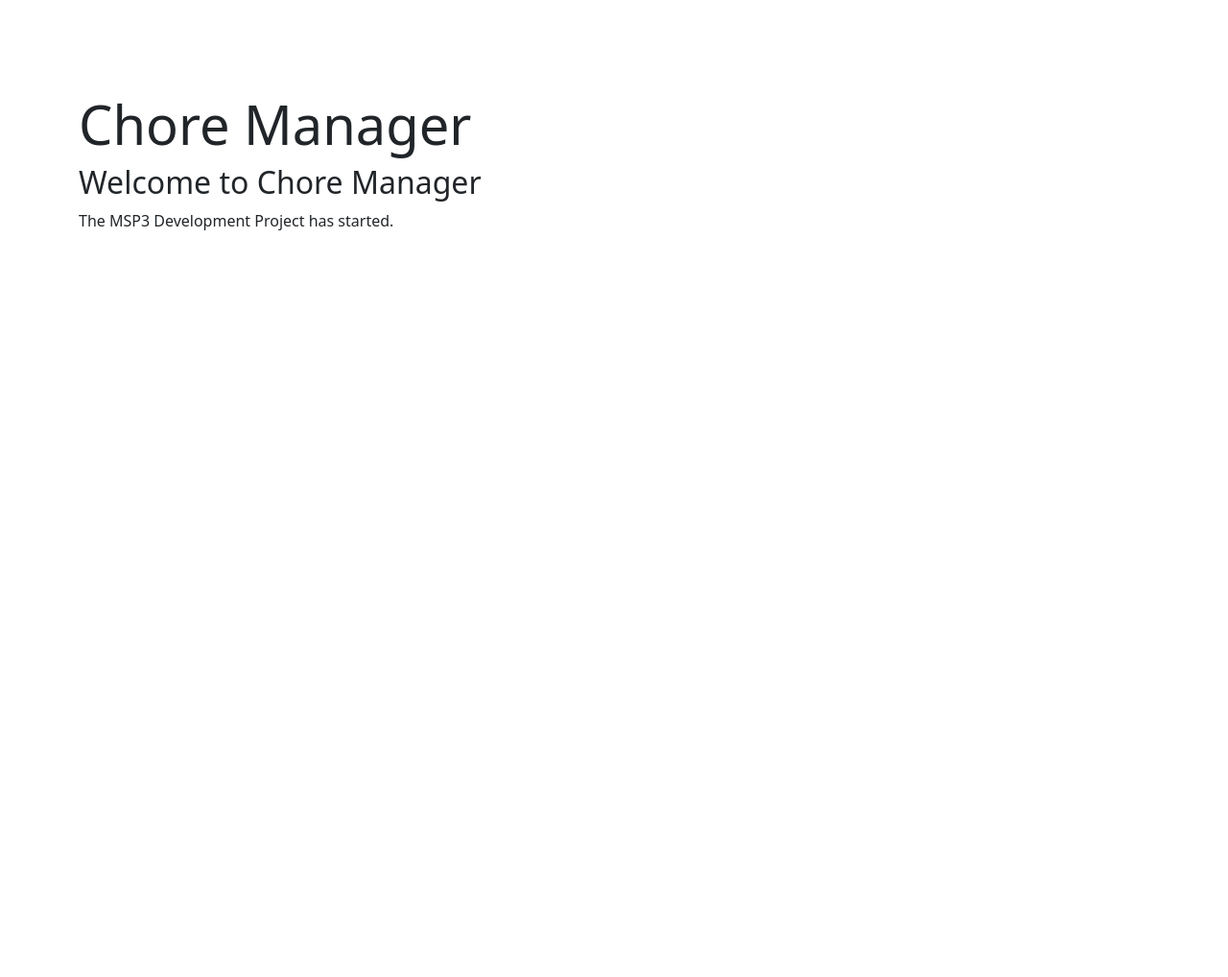
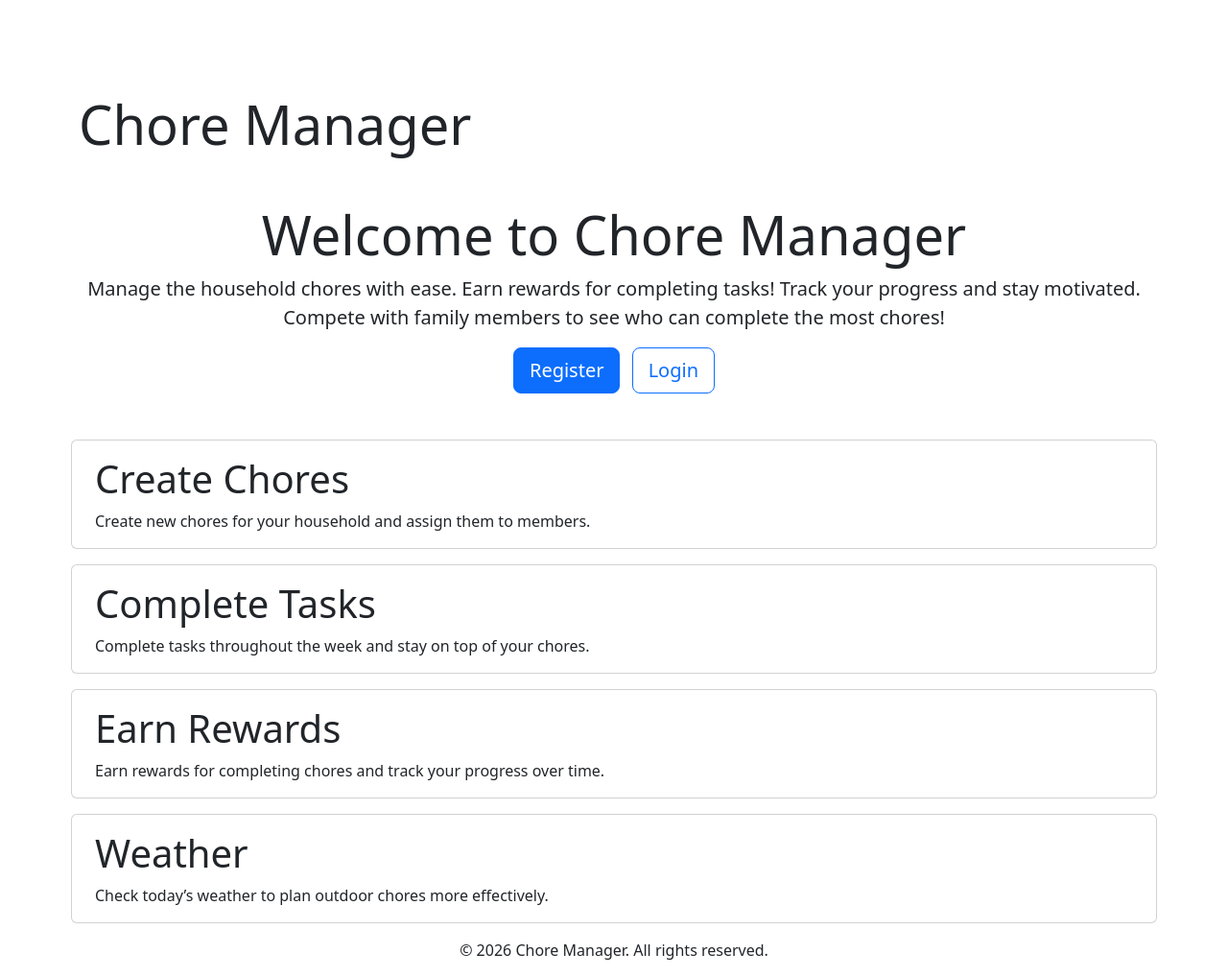
Before and after one commit to ShaneTaylor-IT/chore-mamager-MSP3, a Django app: page / in a window 1280 px wide. Shown: the whole page at 96% size. Before the commit the page ends 240 px from the top, so only its background shows below. Run offline with Django 5.2, Linux system fonts and the light colour scheme.

Commit message:
Migrated the majority of MSP2 landing page to Django.

```diff
--- a/templates/base.html
+++ b/templates/base.html
@@ -49,6 +49,12 @@
         {% endblock %}
     </div>
 
+    <footer class="mt-auto">
+        <div class="container text-center py-3">
+            <p class="mb-0">&copy; 2026 Chore Manager. All rights reserved.</p>
+        </div>
+    </footer>
+
     <!-- Bootstrap JS -->
     <script src="https://cdn.jsdelivr.net/npm/bootstrap@5.3.8/dist/js/bootstrap.bundle.min.js" integrity="sha384-FKyoEForCGlyvwx9Hj09JcYn3nv7wiPVlz7YYwJrWVcXK/BmnVDxM+D2scQbITxI" crossorigin="anonymous"></script>
 </body>
--- a/templates/core/landing.html
+++ b/templates/core/landing.html
@@ -1,6 +1,44 @@
 {% extends "base.html" %}
 
 {% block content %}
-    <h2>Welcome to Chore Manager</h2>
-    <p>The MSP3 Development Project has started.</p>
+<div class="text-center my-5">
+    <h1 class="display-4">Welcome to Chore Manager</h1>
+    <p class="lead">Manage the household chores with ease. Earn rewards for completing
+    tasks! Track your
+    progress and stay motivated. Compete with family members to see who can complete the most
+    chores!</p>
+
+    <a href="#" class="btn btn-primary btn-lg me-2">Register</a>
+
+    <a href="#" class="btn btn-outline-primary btn-lg">Login</a>
+</div>
+
+<div class="row g-3">
+    <div class="card">
+        <div class="card-body">
+            <h2 class="card-title display-6"><i class="fa-solid fa-clipboard-list"></i> Create Chores</h2>
+            <p class="card-text">Create new chores for your household and assign them to members.</p>
+        </div>
+    </div>
+
+    <div class="card">
+        <div class="card-body">
+            <h2 class="card-title display-6"><i class="fa-solid fa-square-check"></i> Complete Tasks</h2>
+            <p class="card-text">Complete tasks throughout the week and stay on top of your chores.</p>
+        </div>
+    </div>
+    <div class="card">
+        <div class="card-body">
+            <h2 class="card-title display-6"><i class="fa-solid fa-trophy"></i> Earn Rewards</h2>
+            <p class="card-text">Earn rewards for completing chores and track your progress over time.</p>
+        </div>
+    </div>
+    <div class="card">
+        <div class="card-body">
+            <h2 class="card-title display-6"><i class="fa-solid fa-cloud-sun-rain"></i> Weather</h2>
+            <p class="card-text">Check today’s weather to plan outdoor chores more effectively.</p>
+        </div>
+    </div>
+</div>
+
 {% endblock %}
```
